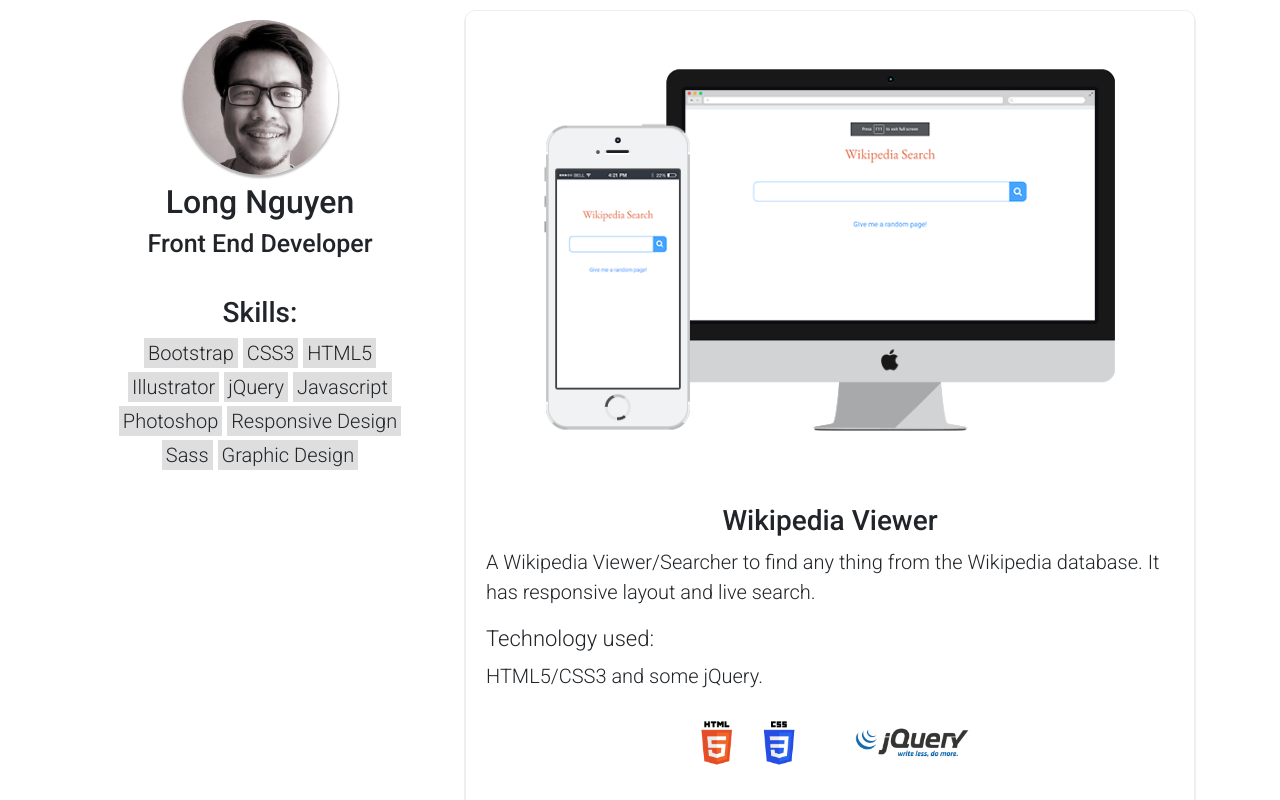
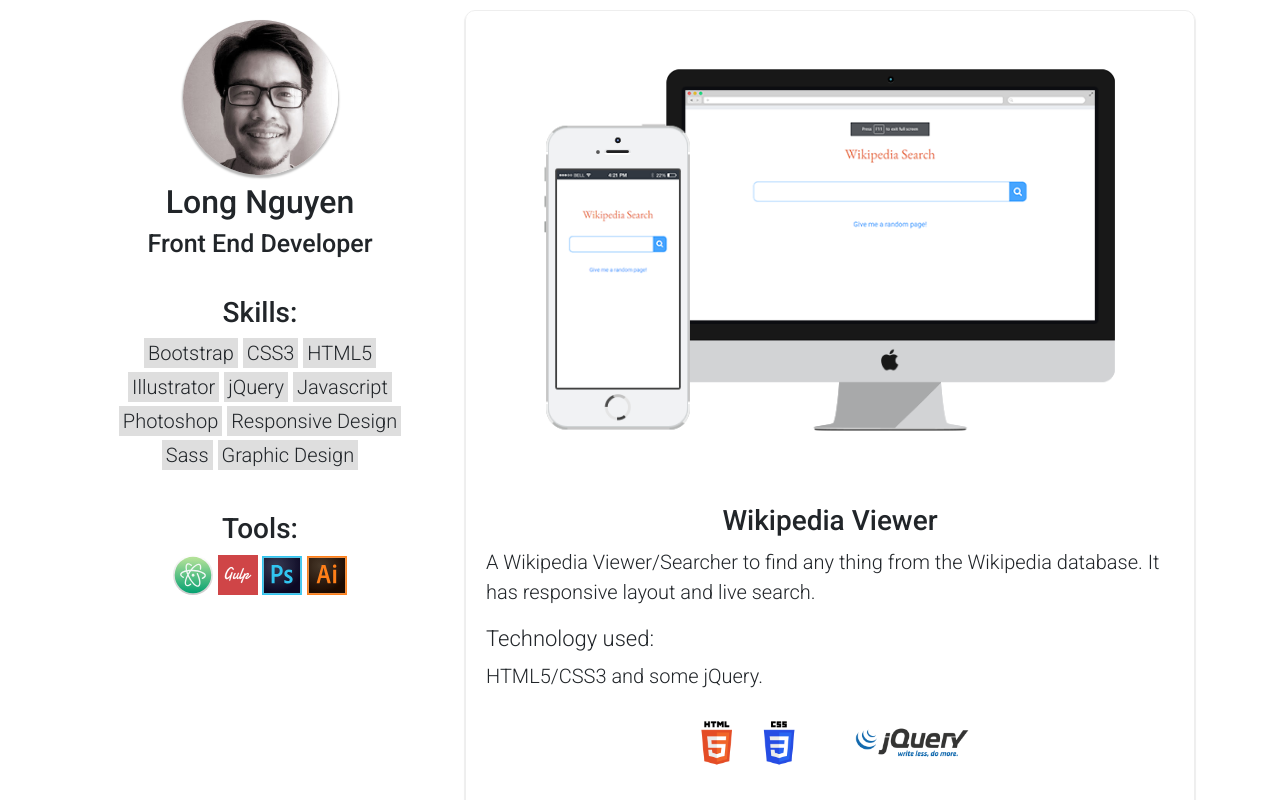
Before and after one commit to longnt80/portfolio, a website: page index.html in a window 1280 px wide. Shown: the top 800 px of the page. Drawn offline with nearby package versions, Linux system fonts and the light colour scheme.

Commit message:
Adding logo files, Tools section

```diff
--- a/index.html
+++ b/index.html
@@ -18,7 +18,7 @@
             <img src="dist/images/profile.jpg" class="img-fluid" alt="">
             <h2>Long Nguyen</h2>
             <h5>Front End Developer</h5>
-            <div class="skill">
+            <div class="sect skill">
               <h3>Skills:</h3>
               <span>Bootstrap</span>
               <span>CSS3</span>
@@ -30,6 +30,13 @@
               <span>Responsive Design</span>
               <span>Sass</span>
               <span>Graphic Design</span>
+            </div>
+            <div class="sect tools">
+              <h3>Tools:</h3>
+              <span><img src="dist/images/atom-logo.svg" alt="Atom"></span>
+              <span><img src="dist/images/gulp-logo.svg" alt="Gulp"></span>
+              <span><img src="dist/images/photoshop-logo.svg" alt="Adobe Illustrator"></span>
+              <span><img src="dist/images/illustrator-logo.svg" alt="Adobe Photoshop"></span>
             </div>
           </div>
         </div>
--- a/scss/style.scss
+++ b/scss/style.scss
@@ -55,7 +55,7 @@
   text-align: center;
   padding: 1em;
   text-align: center;
-  img {
+  >img {
     max-width: 30%;
     border-radius: 50%;
     margin-bottom: 0.5em;
@@ -64,15 +64,26 @@
       max-width: 50%;
     }
   }
-
-  .skill {
+  .sect {
     margin-top: 2em;
 
     span {
       display: inline-block;
+    }
+  }
+  .skill {
+    span {
       background-color: #dedede;
       padding: 0 0.2em;
       margin-bottom: 0.2em;
+    }
+  }
+  .tools {
+    span {
+
+      img {
+        width: 2em;
+      }
     }
   }
 }
@@ -109,6 +120,7 @@
   }
   .btn {
     font-size: 1em;
+    border: none;
   }
   &:first-child {
     @media (min-width: 768px) {
```
Also changed, not shown: css/style.css, dist/images/atom-logo.svg (added), dist/images/devtool-logo.svg (added), dist/images/gulp-logo.svg (added), dist/images/illustrator-logo.svg (added), dist/images/photoshop-logo.svg (added).
